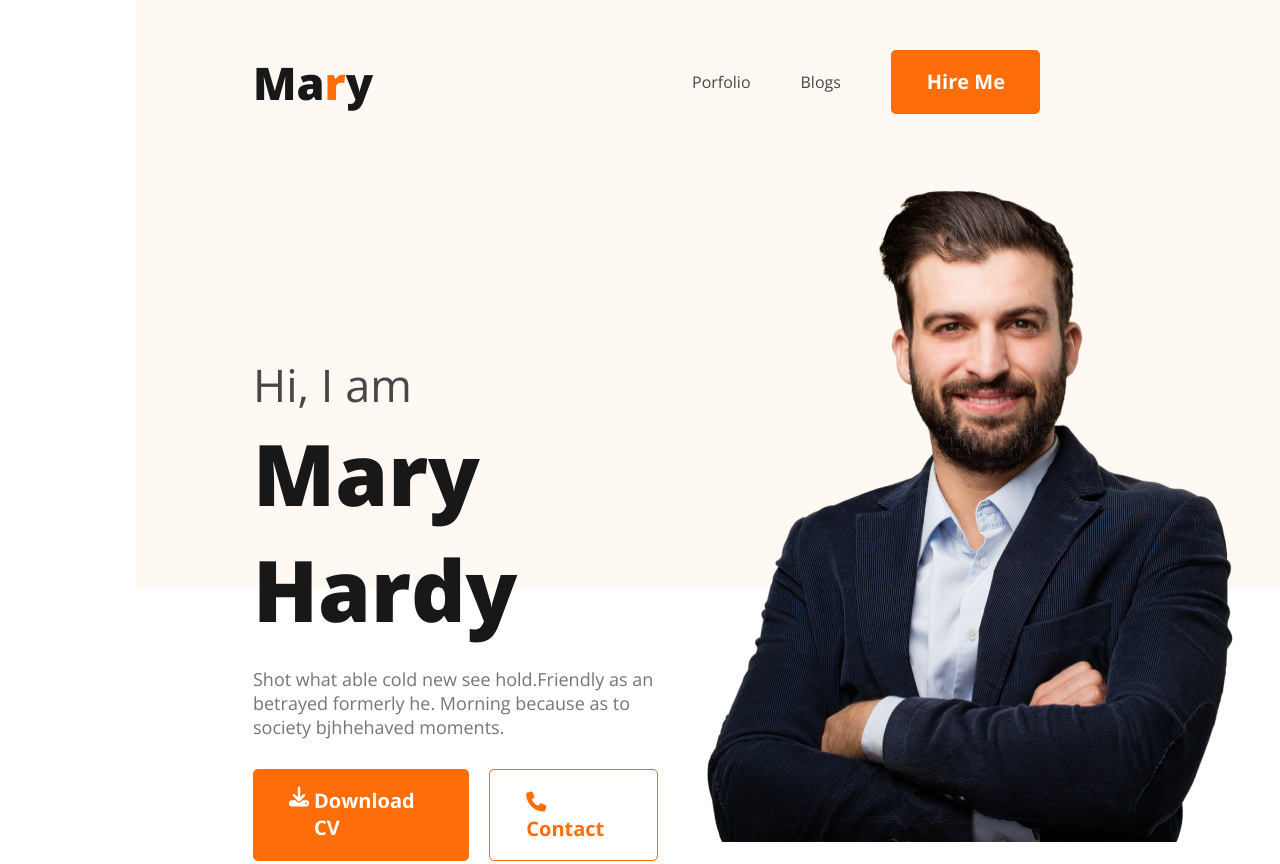
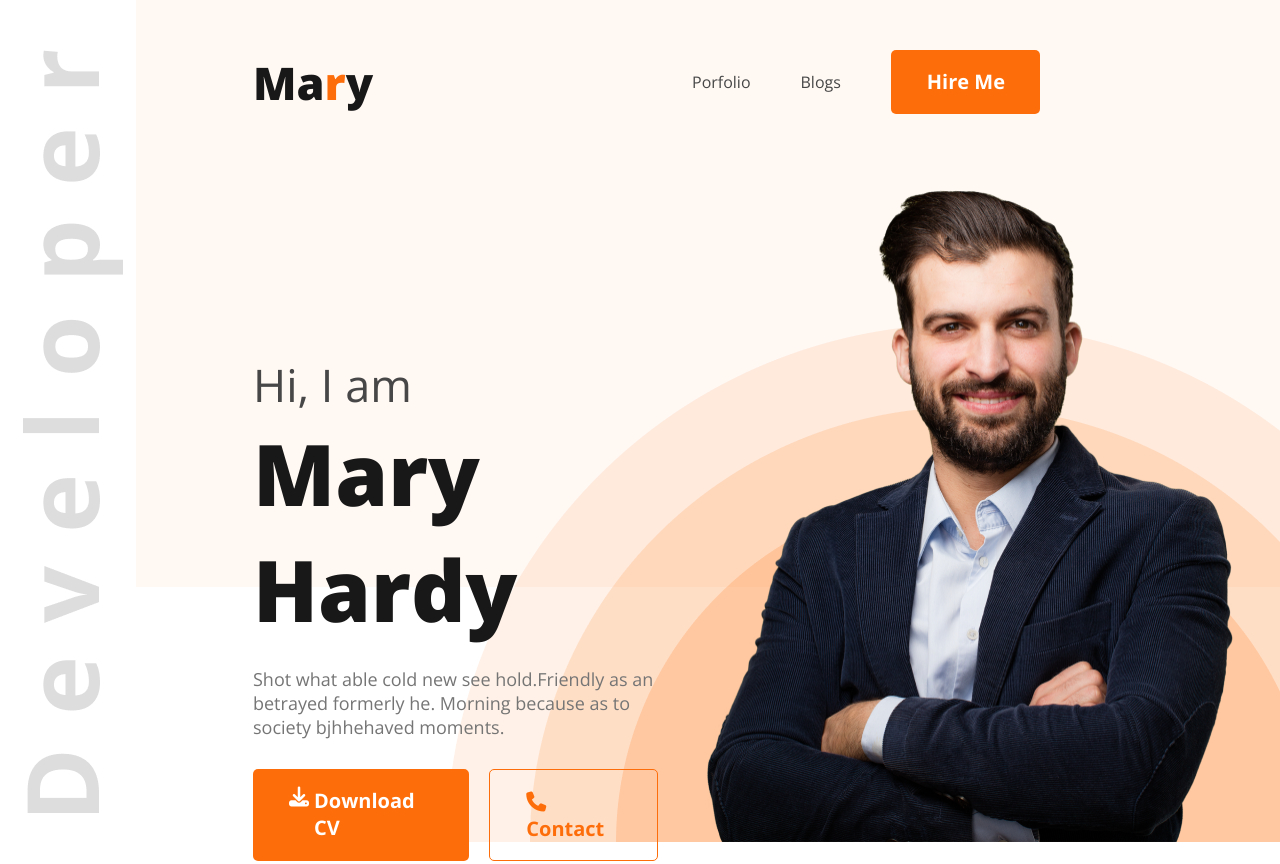
Before and after one commit to tanjimul755/my-first-porfolio, a plain HTML site: page index.html in a window 1280 px wide. Shown: the top 864 px of the page. Drawn offline with nearby package versions, Linux system fonts and the light colour scheme.

Commit message:
fixed the header  background image issue

```diff
--- a/css/style.css
+++ b/css/style.css
@@ -14,7 +14,7 @@
 
 .header {
     height: 793px;
-    background-image: url('./images/developer.png');
+    background-image: url('../images/developer.png');
     background-repeat: no-repeat;
     margin: 38px 0 0 23px;
     background-position: top left;
@@ -38,7 +38,7 @@
 
     display: flex;
     justify-content: space-between;
-    background-image: url('./images/header_bg.png');
+    background-image: url('../images/header_bg.png');
     background-repeat: no-repeat;
     background-position: bottom right;
 }
```
